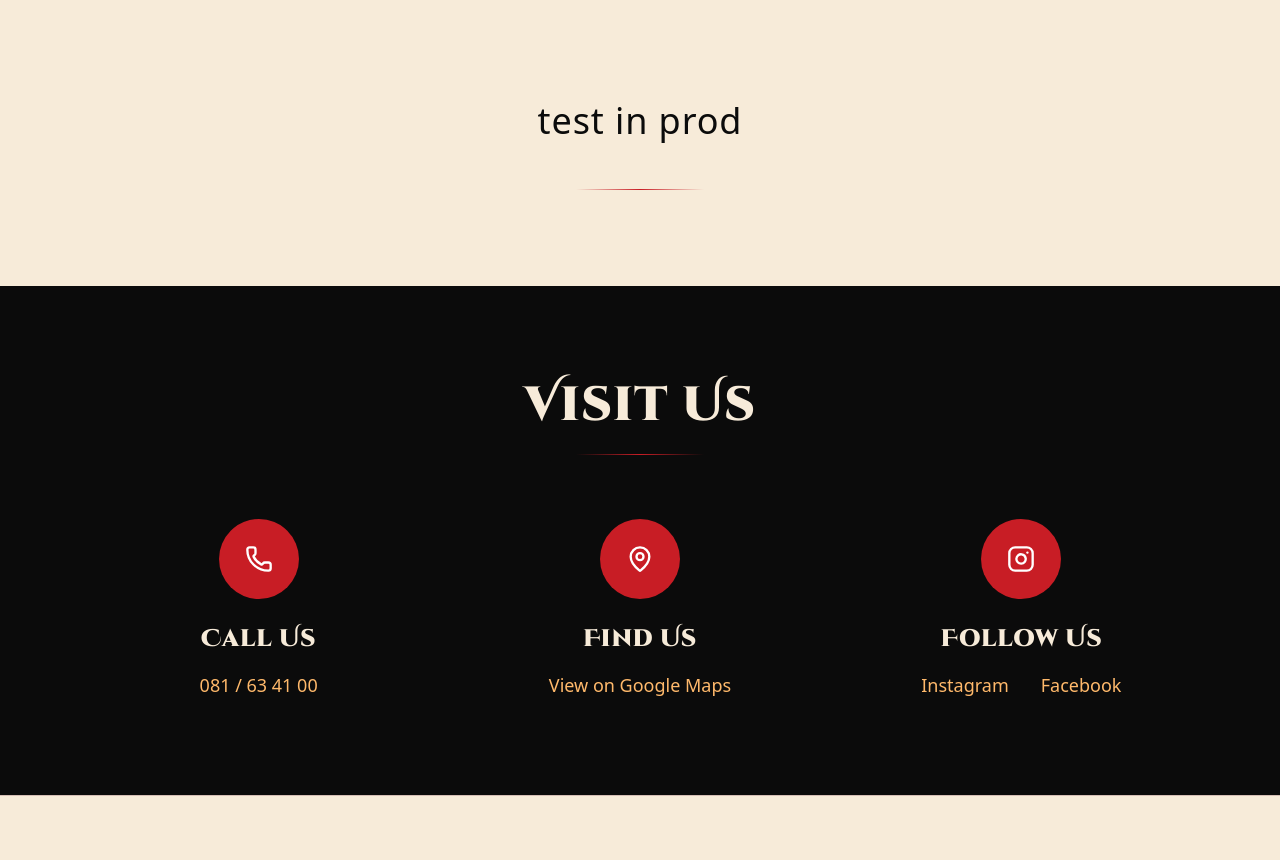
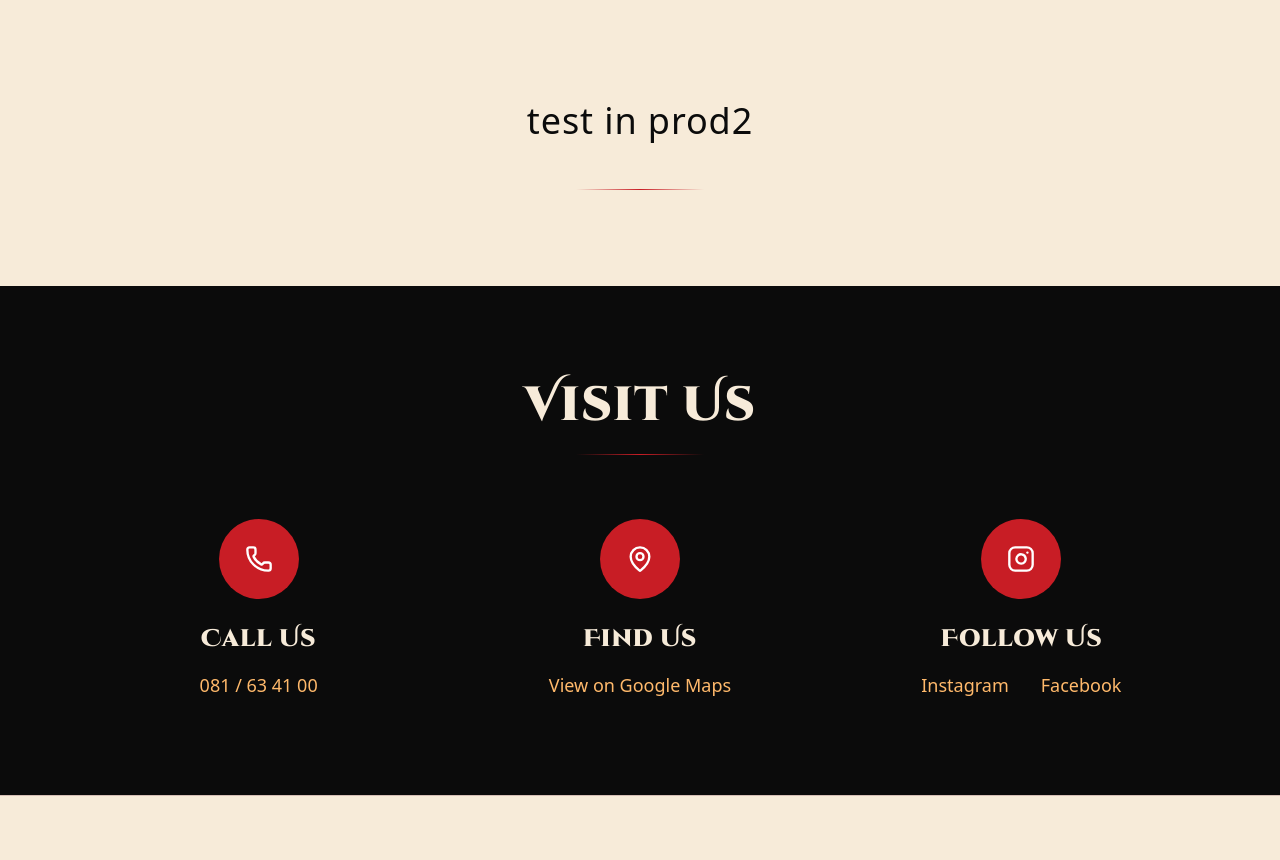
Before and after one commit to 0isoft/lorangerose, a React (Vite) app in the folder frontend/: page / in a window 1280 px wide. Shown: the part 1252-2112 px from the top of the page. Built offline with nearby package versions, Linux system fonts and the light colour scheme; no server answers.

Commit message:
test  i8n2

```diff
--- a/frontend/src/i18n.tsx
+++ b/frontend/src/i18n.tsx
@@ -13,7 +13,7 @@ const MESSAGES: Record<Lang, Messages> = {
     en: {
         nav: { menu: "Menu", contact: "Contact", gallery: "Gallery", language: "Language" },
         hero: { tagline: "Asian Food", explore: "Explore Menu" },
-        about: { title: "About Us", body: "test in prod" },
+        about: { title: "About Us", body: "test in prod2" },
         info: {
             visit: "Visit Us",
             call: "Call Us",
```
